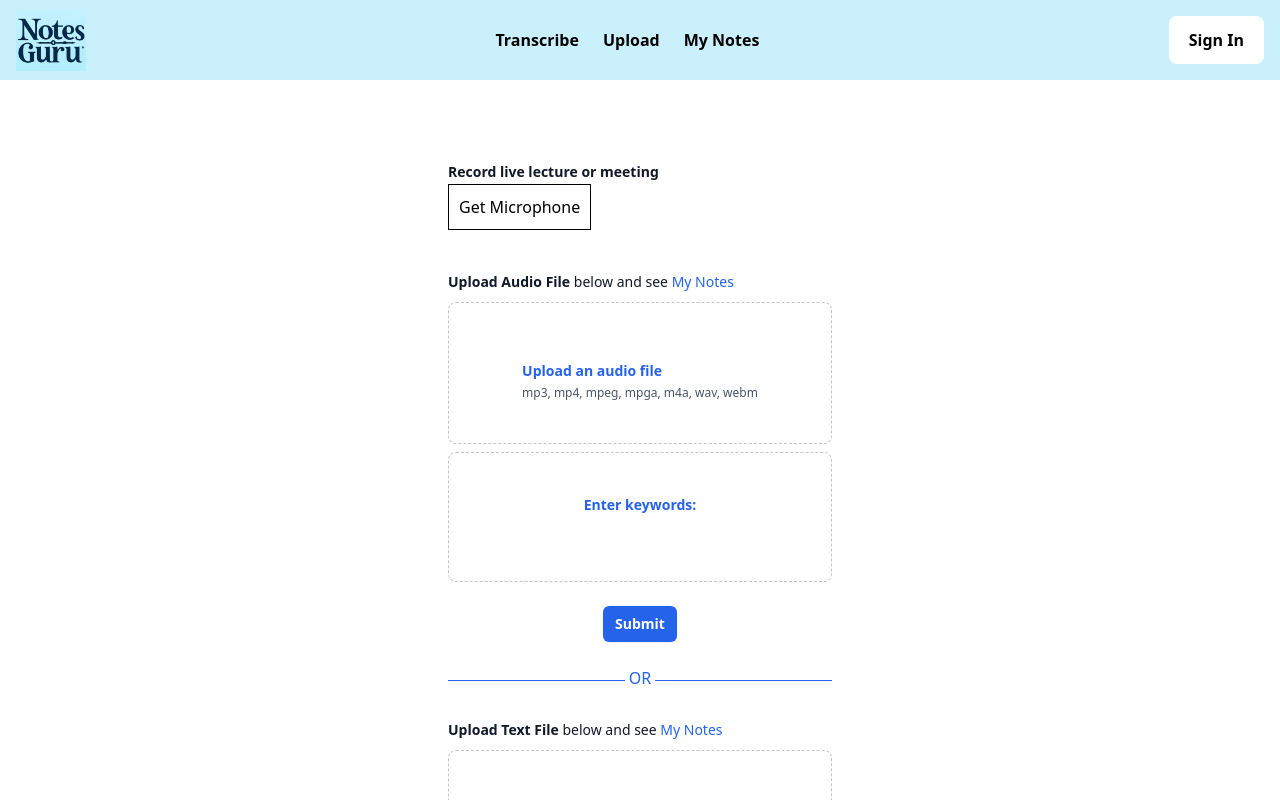
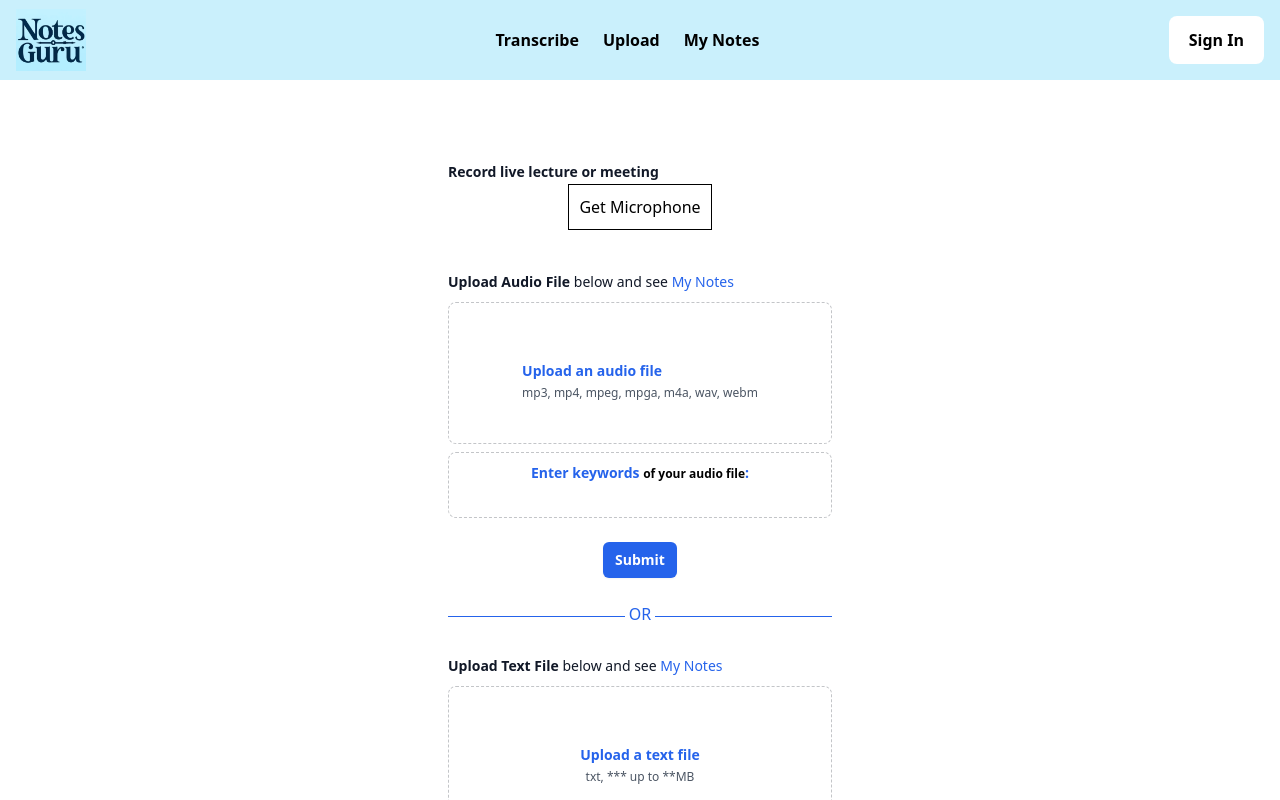
Before and after one commit to aaronshar/gpt-note-app, a Next.js app in the folder frontend/: page /upload in a window 1280 px wide. Shown: the top 800 px of the page. Built offline with nearby package versions, Linux system fonts and the light colour scheme; no server answers.

Commit message:
Upload page: 1. Changed color of 'Start Recording' button to blue. 2. Arraged buttons('Start Recording', 'Stop Recording ') to the middle 3. 'Enter Keywords' Design update

```diff
--- a/frontend/pages/upload.jsx
+++ b/frontend/pages/upload.jsx
@@ -188,7 +188,7 @@ function UploadPageSayhee() {
                         Record live lecture or meeting
                     </div>
 
-                    <div className="audio-controls">
+                    <div className="audio-controls flex justify-center">
                         {!permission ? (
                             <button
                                 onClick={getMicrophonePermission}
@@ -206,7 +206,7 @@ function UploadPageSayhee() {
                             <button
                                 onClick={startRecording}
                                 type="button"
-                                className="rounded-md bg-green-600 px-3 py-2 text-sm font-semibold text-white shadow-sm hover:bg-green-500 focus-visible:outline focus-visible:outline-2 focus-visible:outline-offset-2 focus-visible:outline-green-600"
+                                className="w-48 rounded-md bg-blue-600 mt-10 px-3 py-2 text-sm font-semibold text-white shadow-sm hover:bg-blue-500 focus-visible:outline focus-visible:outline-2 focus-visible:outline-offset-2 focus-visible:outline-green-600"
                             >
                                 Start Recording
                             </button>
@@ -217,28 +217,30 @@ function UploadPageSayhee() {
                                 <button
                                     onClick={stopRecording}
                                     type="button"
-                                    className="rounded-md bg-red-600 px-3 py-2 text-sm font-semibold text-white shadow-sm hover:bg-red-500 focus-visible:outline focus-visible:outline-2 focus-visible:outline-offset-2 focus-visible:outline-red-600"
+                                    className="w-48 rounded-md bg-red-600 mt-10 px-3 py-2 text-sm font-semibold text-white shadow-sm hover:bg-red-500 focus-visible:outline focus-visible:outline-2 focus-visible:outline-offset-2 focus-visible:outline-red-600"
                                 >
                                     Stop Recording
                                 </button>
-                                <p>Recording In Progress...</p>
+                                <p className="w-48 mt-5 text-sm font-semibold">
+                                    Recording In Progress...
+                                </p>
                             </div>
                         ) : null}
                     </div>
                     {audio ? (
-                        <div className="audio-player">
+                        <div className="audio-player text-center">
                             <audio
                                 src={audio}
                                 style={{
-                                    margin: "10px 0px",
-                                    padding: "2px",
+                                    margin: "10px 20px",
+                                    padding: "10px",
                                 }}
                                 controls
                             ></audio>
                             <a
                                 download
                                 href={audio}
-                                className="rounded-md bg-blue-600 px-3 py-2 text-sm font-semibold text-white shadow-sm hover:bg-blue-500 focus-visible:outline focus-visible:outline-2 focus-visible:outline-offset-2 focus-visible:outline-blue-600"
+                                className="w-48 rounded-md bg-green-600 px-3 py-2 text-sm font-semibold text-white shadow-sm hover:bg-green-500 focus-visible:outline focus-visible:outline-2 focus-visible:outline-offset-2 focus-visible:outline-blue-600"
                             >
                                 Download Recording
                             </a>
@@ -297,14 +299,16 @@ function UploadPageSayhee() {
                                 {/* NEW */}
                             </div>
                         </div>
-                        <div className="mt-2 flex justify-center rounded-lg border border-dashed border-gray-900/25 px-6 py-10">
+                        <div className="mt-2 flex justify-center rounded-lg border border-dashed border-gray-900/25 px-6 py-2">
                             <div className="text-center">
                                 <div className="flex text-sm leading-6 text-gray-600">
                                     <label
                                         htmlFor="keywords-input"
-                                        className="relative cursor-pointer rounded-md bg-white font-semibold text-blue-600 focus-within:outline-none focus-within:ring-2 focus-within:ring-blue-600 focus-within:ring-offset-2 hover:text-blue-500"
+                                        className="w-80 relative cursor-pointer rounded-md bg-white font-semibold text-blue-600 focus-within:outline-none focus-within:ring-2 focus-within:ring-blue-600 focus-within:ring-offset-2 hover:text-blue-500"
                                     >
-                                        <span>Enter keywords: </span>
+                                        <span className="w-80">
+                                            Enter keywords <span className="text-xs text-black">of your audio file</span>:
+                                        </span>
                                         <input
                                             onClick={() => {
                                                 console.log("CLICKED3");
```
